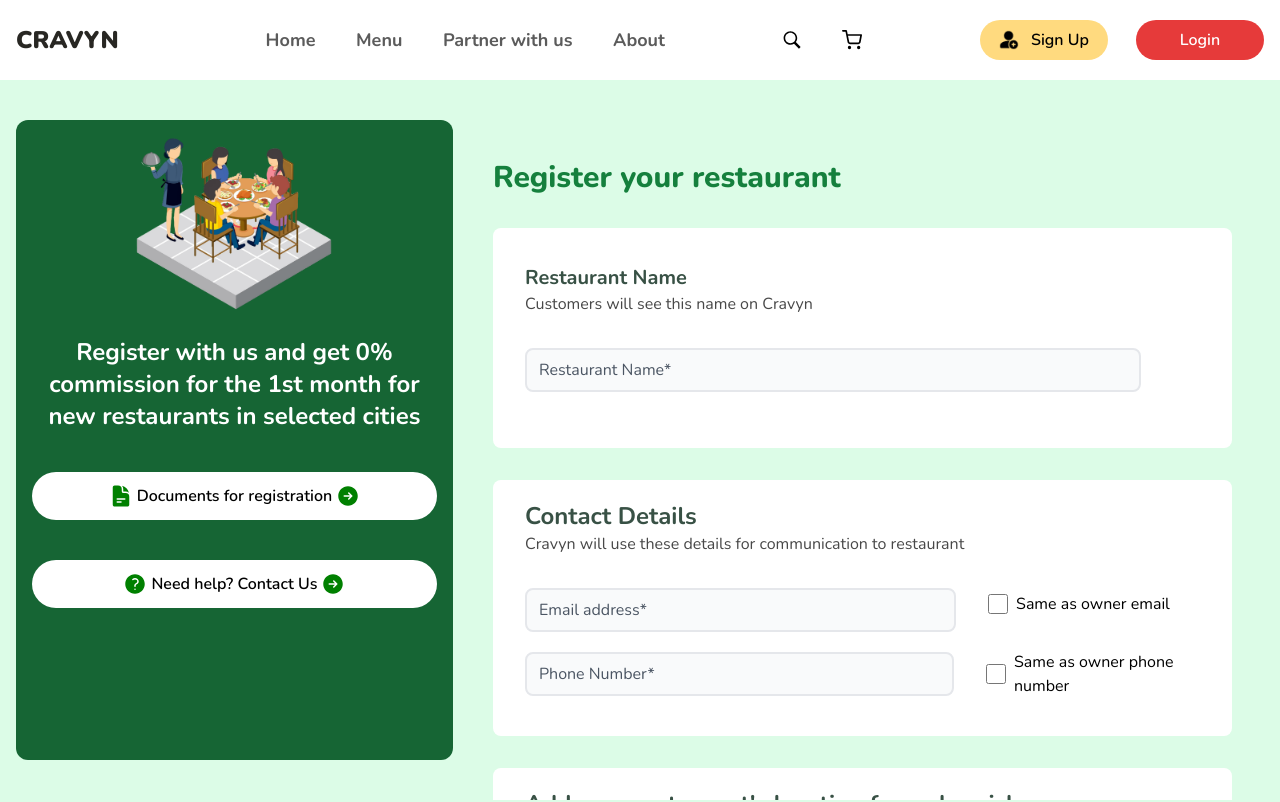
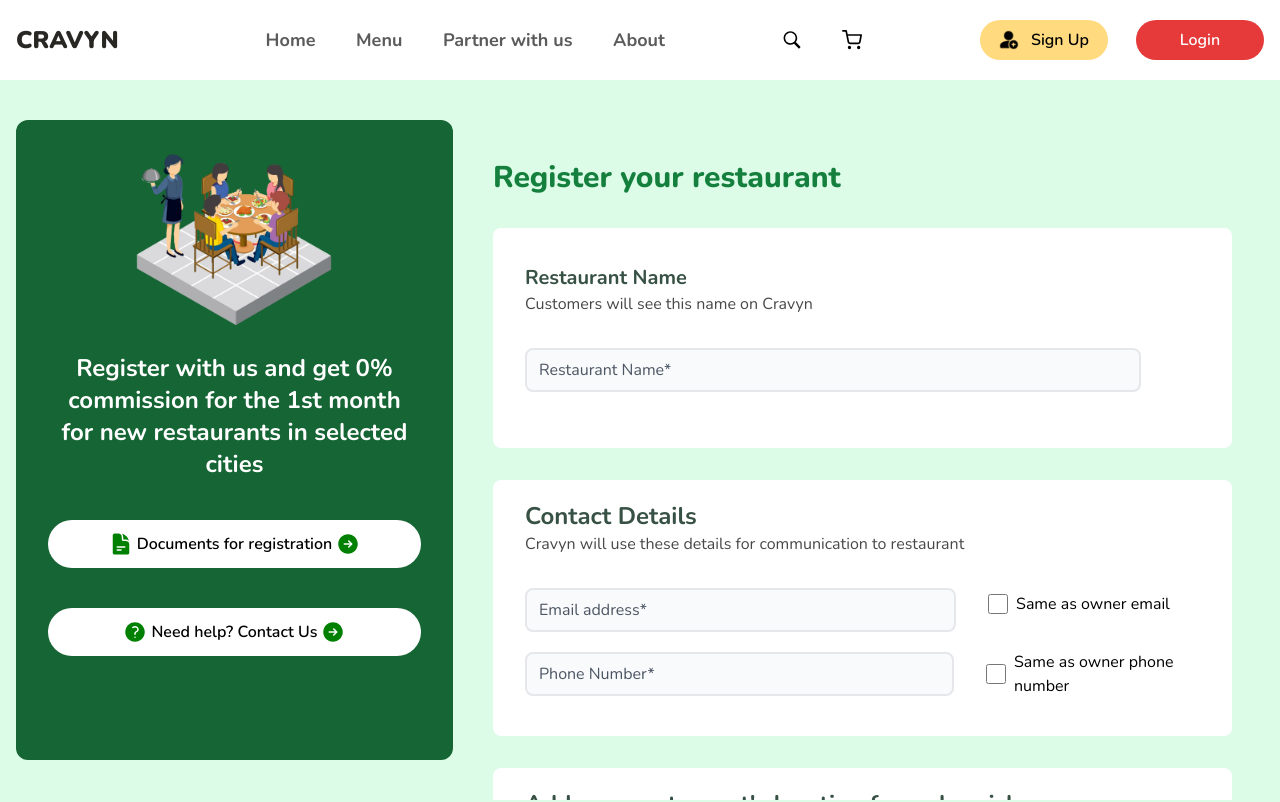
Before and after one commit to rahulc0dy/cravyn-web-frontend, a Next.js app: page /restaurant/register in a window 1280 px wide. Shown: the top 802 px of the page. Built offline with nearby package versions, Linux system fonts and the light colour scheme.

Commit message:
Minor UI adjustments

```diff
--- a/app/restaurant/layout.jsx
+++ b/app/restaurant/layout.jsx
@@ -9,14 +9,14 @@ export default function RestaurantLayout({ children }) {
   const resetLayoutRoutes = ["/restaurant/register"];
 
   return resetLayoutRoutes.includes(path) ? (
-    <div>{children}</div>
+    <main>{children}</main>
   ) : (
-    <div className="wrapper lg:grid grid-cols-[1fr_3fr] relative gap-4">
+    <main className="wrapper lg:grid grid-cols-[1fr_3fr] relative gap-4">
       <Sidebar
         restaurantName={"Godrick's hollow"}
         restaurantOwnerName={"Albus Severus Potter"}
       />
       {children}
-    </div>
+    </main>
   );
 }
--- a/app/restaurant/register/page.jsx
+++ b/app/restaurant/register/page.jsx
@@ -13,7 +13,7 @@ const RegisterRestaurant = () => {
     <>
       <div className="bg-green-100 pt-10 min-h-[92dvh]">
         <div className=" wrapper grid grid-cols-1 lg:gap-y-0 lg:grid-cols-[1.7fr_3fr] mx-auto gap-x-10">
-          <div className="lg:sticky lg:top-10 bottom-0 bg-green-800 p-4 rounded-xl lg:max-h-[80svh]">
+          <div className="lg:sticky lg:top-10 bottom-0 bg-green-800 p-8 rounded-xl lg:max-h-[80svh]">
             <Image
               className="mx-auto pb-6"
               src="/assets/images/restaurant/restaurant-illustration-for-sidebox.png"
@@ -35,7 +35,7 @@ const RegisterRestaurant = () => {
                 xmlns="http://www.w3.org/2000/svg"
                 viewBox="0 0 24 24"
                 fill="green"
-                class="size-6"
+                className="size-6"
               >
                 <path
                   fillRule="evenodd"
@@ -53,7 +53,7 @@ const RegisterRestaurant = () => {
                 xmlns="http://www.w3.org/2000/svg"
                 viewBox="0 0 24 24"
                 fill="green"
-                class="size-6"
+                className="size-6"
               >
                 <path
                   fillRule="evenodd"
@@ -68,7 +68,7 @@ const RegisterRestaurant = () => {
                 xmlns="http://www.w3.org/2000/svg"
                 viewBox="0 0 24 24"
                 fill="green"
-                class="size-6"
+                className="size-6"
               >
                 <path
                   fillRule="evenodd"
@@ -86,7 +86,7 @@ const RegisterRestaurant = () => {
                   xmlns="http://www.w3.org/2000/svg"
                   viewBox="0 0 24 24"
                   fill="green"
-                  class="size-6"
+                  className="size-6"
                 >
                   <path
                     fillRule="evenodd"
@@ -225,7 +225,7 @@ const RegisterRestaurant = () => {
                 placeholder="GSTIn Number"
               ></input>
             </div>
-            <button className="opacity-100 bg-primary-green rounded-full h-10 text-white hover:bg-teal-900 w-1/2 mb-16">
+            <button className="opacity-100 bg-primary-green rounded-full  text-white hover:bg-teal-900 py-2 px-12 font-bold text-xl mb-16">
               Register
             </button>
           </div>
```
